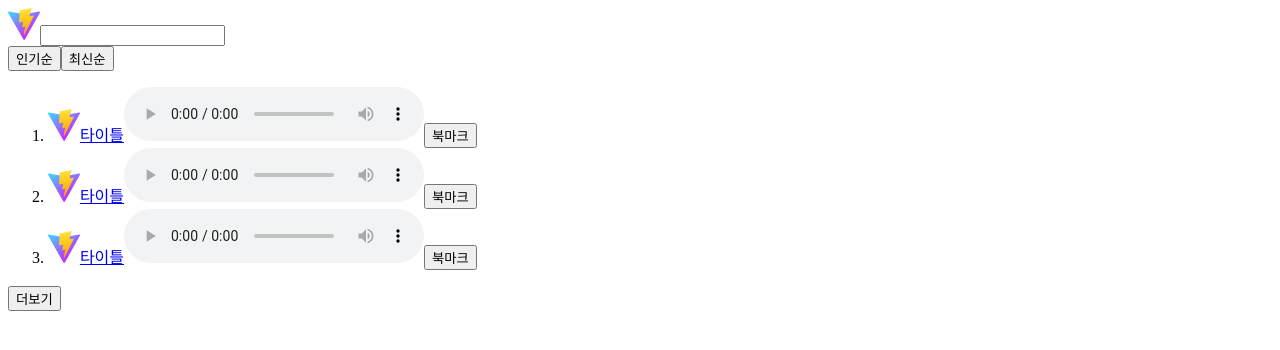
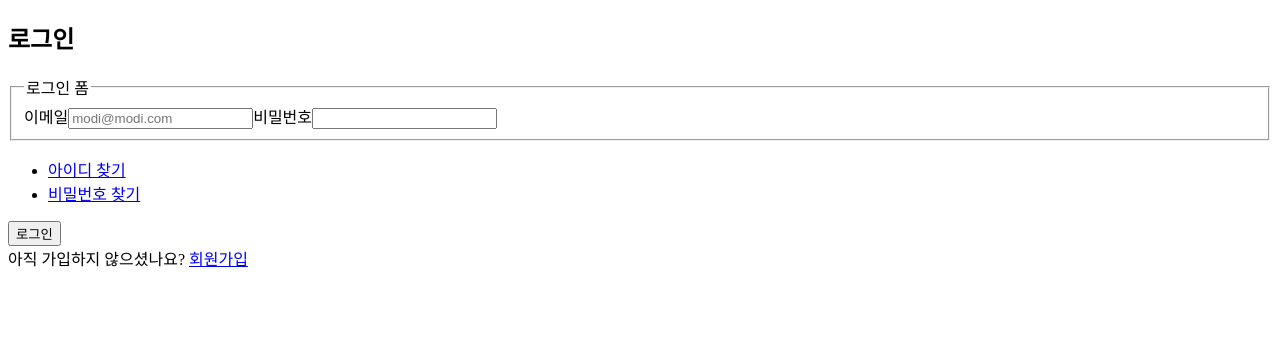
Before and after one commit to techitPlus-FE-team3/open_market_projerct, a React (Vite) app in the folder open-market/: page /login in a window 1280 px wide. Shown: the top 350 px of the page. Built offline with nearby package versions, Linux system fonts and the light colour scheme.

Commit message:
:sparkles:[Feature] SignUp 라우트 추가, 로그인 페이지에서 연결 추가

```diff
--- a/open-market/src/pages/Login.tsx
+++ b/open-market/src/pages/Login.tsx
@@ -27,7 +27,7 @@
 				<button type="submit">로그인</button>
 			</form>
 			<span>
-				아직 가입하지 않으셨나요? <Link to="/">회원가입</Link>
+				아직 가입하지 않으셨나요? <Link to="/signup">회원가입</Link>
 			</span>
 		</section>
 	);
--- a/open-market/src/routes.tsx
+++ b/open-market/src/routes.tsx
@@ -1,5 +1,6 @@
 import Index from "@/pages/Index";
 import Login from "@/pages/Login";
+import SignUp from "@/pages/SignUp";
 import {
 	Route,
 	createBrowserRouter,
@@ -8,9 +9,10 @@
 
 const router = createBrowserRouter(
 	createRoutesFromElements(
-		<Route path="/" element={<Index />}>
+		<Route path="/" element={<Login />}>
 			<Route index element={<Index />} />
 			<Route path="login" element={<Login />} />
+			<Route path="signup" element={<SignUp />} />
 		</Route>,
 	),
 );
```
